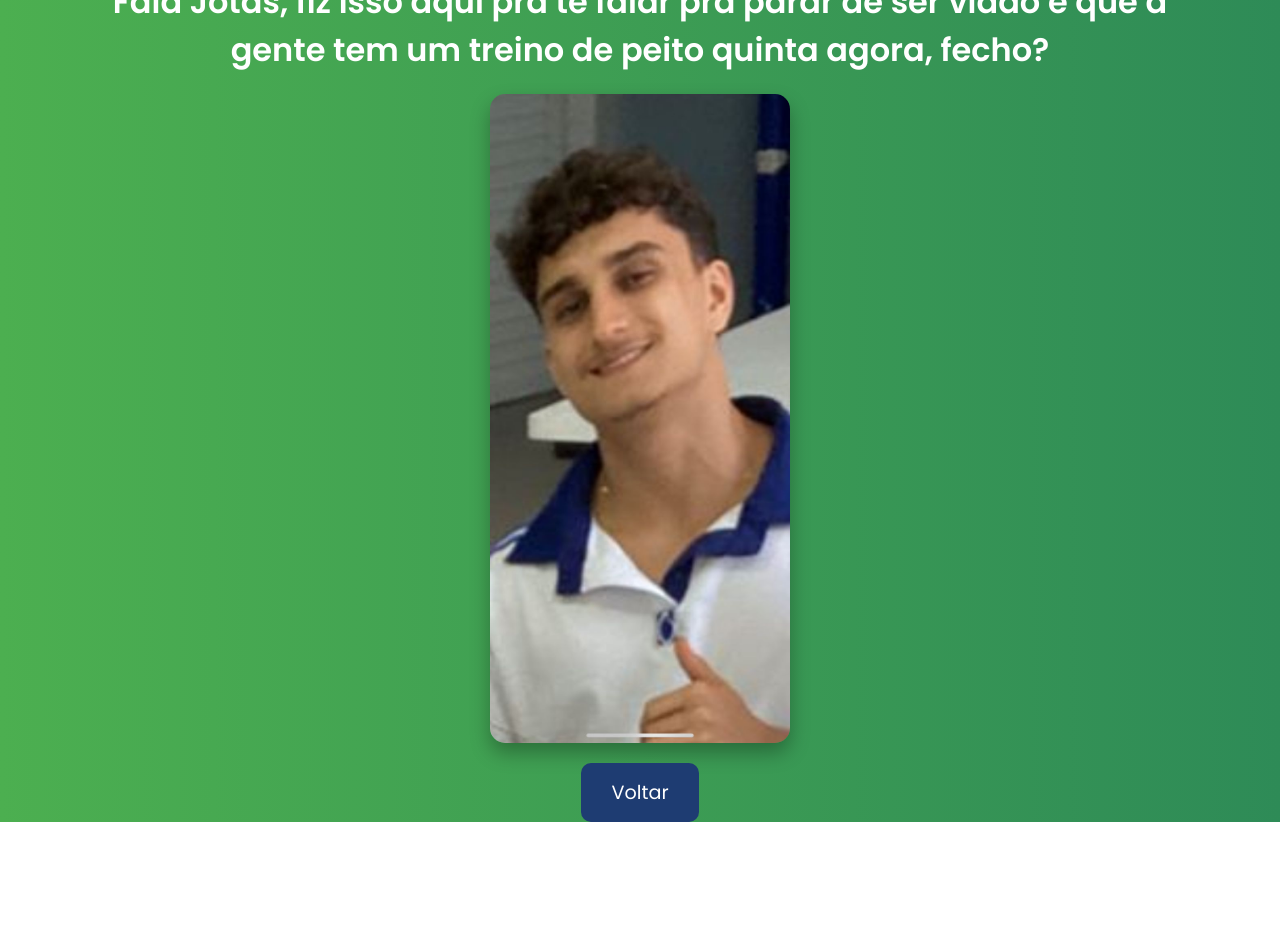
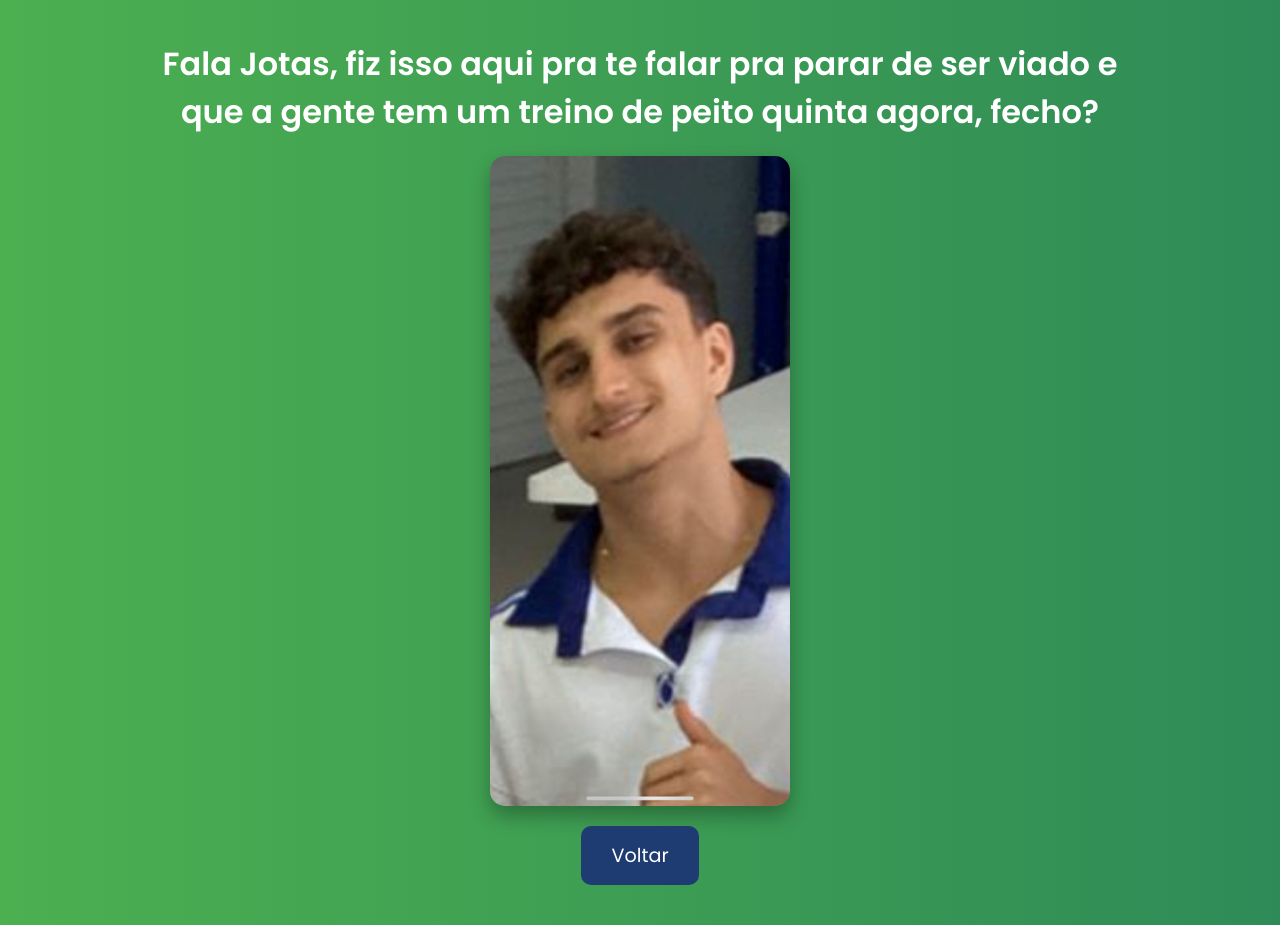
Before and after one commit to andrecaillaux749/Site-teste, a plain HTML site: page pagina-certa.html in a window 1280 px wide. Before the commit the page ends 822 px from the top, so only its background shows below. Drawn offline with Linux system fonts and the light colour scheme.

Commit message:
Update pagina-certa.html

```diff
--- a/pagina-certa.html
+++ b/pagina-certa.html
@@ -21,15 +21,18 @@
             flex-direction: column;
             justify-content: center;
             align-items: center;
-            height: 100vh;
-            padding: 20px;
+            min-height: 100vh;
+            padding: 40px 20px;
         }
 
         h1 {
             font-size: clamp(1.5rem, 5vw, 2rem);
             font-weight: 600;
             margin-bottom: 20px;
-            max-width: 90%;
+            max-width: 80%;
+            word-wrap: break-word;
+            line-height: 1.5;
+            text-align: center;
         }
 
         img {
@@ -56,9 +59,10 @@
         }
 
         /* Ajuste para telas menores */
-        @media (max-width: 480px) {
+        @media (max-width: 600px) {
             h1 {
                 font-size: 1.3rem;
+                max-width: 100%;
             }
 
             img {
```
